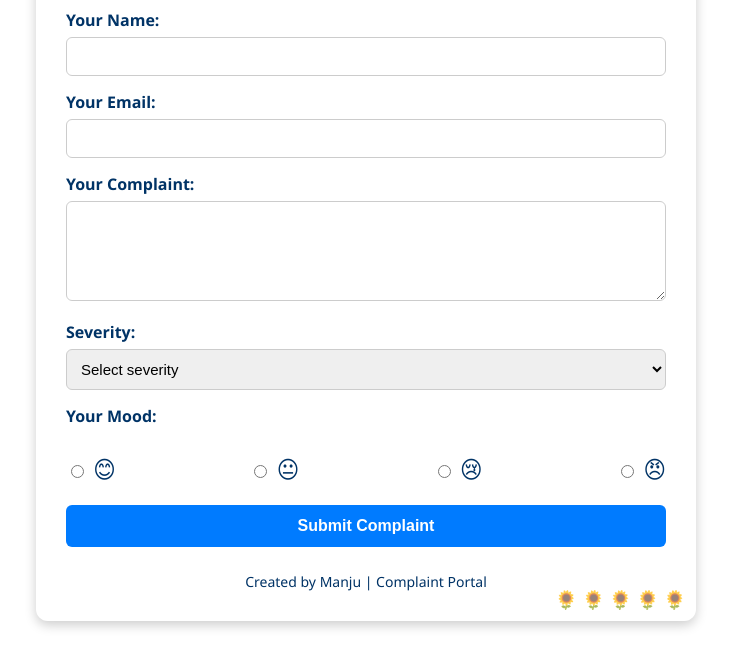
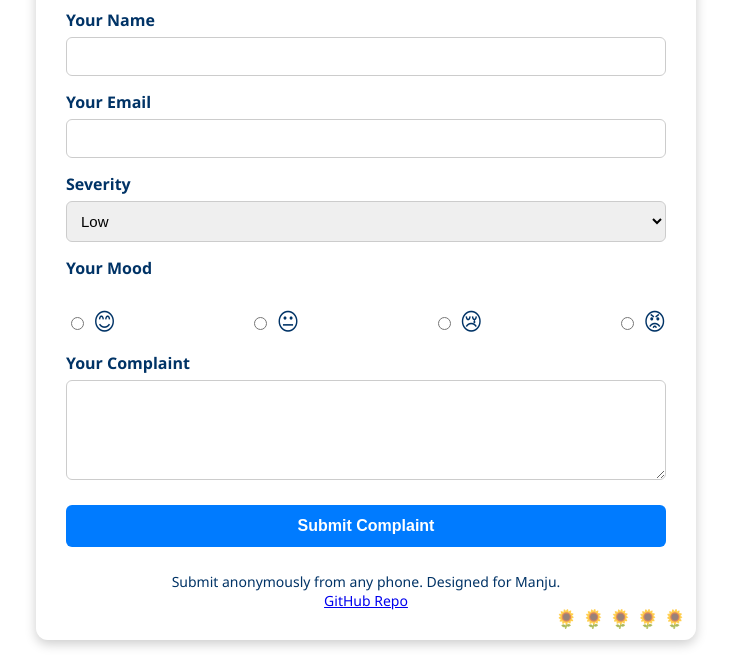
Before and after one commit to manjeetsingh021199/Complaint-Portal, a plain HTML site: page index.html in a window 1280 px wide. Shown: the part 130-800 px from the top of the page, without its empty margins (274-1005 px from the left). Drawn offline with Linux system fonts and the light colour scheme.

Commit message:
Update index.html

```diff
--- a/index.html
+++ b/index.html
@@ -1,59 +1,44 @@
 <!DOCTYPE html>
 <html lang="en">
 <head>
-  <meta charset="UTF-8" />
-  <meta name="viewport" content="width=device-width, initial-scale=1.0"/>
+  <meta charset="UTF-8">
   <title>Complaint Portal</title>
-  <link rel="stylesheet" href="style.css" />
+  <link rel="stylesheet" href="style.css">
 </head>
 <body>
   <div class="container">
-    <h1>Complaint Form</h1>
+    <h1>Complaint Portal</h1>
     <form action="https://formspree.io/f/mjkredgq" method="POST">
+      <label for="name">Your Name</label>
+      <input type="text" id="name" name="name" required>
 
-      <label for="name">Your Name:</label>
-      <input type="text" id="name" name="name" required />
+      <label for="email">Your Email</label>
+      <input type="email" id="email" name="email" required>
 
-      <label for="email">Your Email:</label>
-      <input type="email" id="email" name="email" required />
-
-      <label for="complaint">Your Complaint:</label>
-      <textarea id="complaint" name="complaint" required></textarea>
-
-      <label for="severity">Severity:</label>
-      <select name="severity" id="severity" required>
-        <option value="" disabled selected>Select severity</option>
-        <option value="Low">Low</option>
-        <option value="Moderate">Moderate</option>
-        <option value="High">High</option>
-        <option value="Critical">Critical</option>
+      <label for="severity">Severity</label>
+      <select id="severity" name="severity">
+        <option value="low">Low</option>
+        <option value="moderate">Moderate</option>
+        <option value="high">High</option>
       </select>
 
-      <label for="mood">Your Mood:</label>
+      <label for="mood">Your Mood</label>
       <div class="mood-options">
-        <label>
-          <input type="radio" name="mood" value="😊">
-          <span class="emoji">😊</span>
-        </label>
-        <label>
-          <input type="radio" name="mood" value="😐">
-          <span class="emoji">😐</span>
-        </label>
-        <label>
-          <input type="radio" name="mood" value="😢">
-          <span class="emoji">😢</span>
-        </label>
-        <label>
-          <input type="radio" name="mood" value="😠">
-          <span class="emoji">😠</span>
-        </label>
+        <label><input type="radio" name="mood" value="😊"> 😊</label>
+        <label><input type="radio" name="mood" value="😐"> 😐</label>
+        <label><input type="radio" name="mood" value="😢"> 😢</label>
+        <label><input type="radio" name="mood" value="😡"> 😡</label>
       </div>
+
+      <label for="message">Your Complaint</label>
+      <textarea id="message" name="message" required></textarea>
 
       <button type="submit">Submit Complaint</button>
     </form>
 
     <footer>
-      Created by Manju | Complaint Portal
+      Submit anonymously from any phone. Designed for Manju.<br>
+      <a href="https://github.com/yourusername/Complaint-Portal" target="_blank">GitHub Repo</a>
     </footer>
   </div>
 </body>
```
